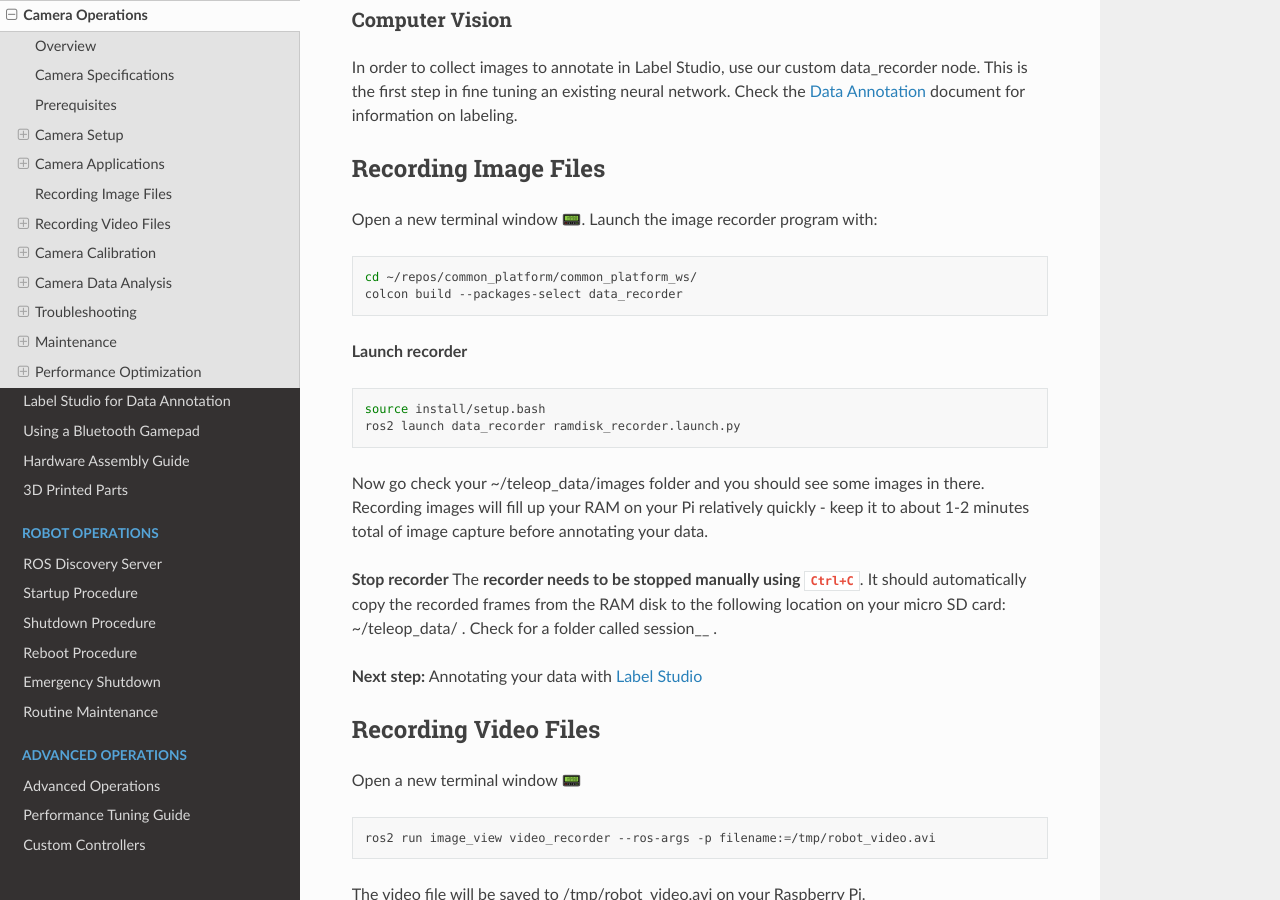
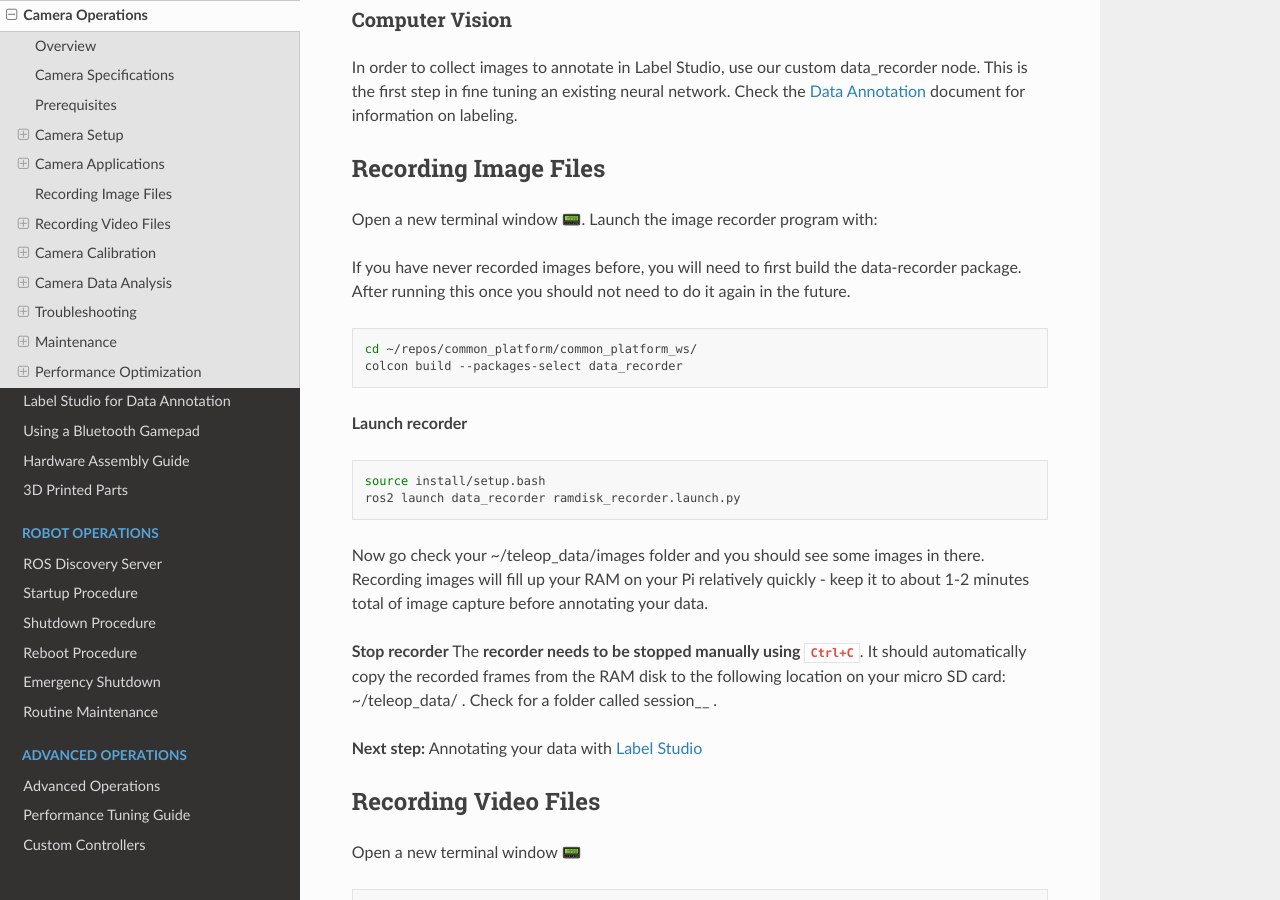
Before and after one commit to RoseCityRobotics/common_platform, a Sphinx documentation site: the page built from docs/source/camera/camera_operations.md, in a window 1280 px wide and 900 px high, scrolled down 2027 px. Built offline with Sphinx 7.4.7 and the Read the Docs theme 3.1.0, drawn with Linux system fonts in a browser that asks for light colours; pages that are not in the unit, such as notebooks, are missing from menus.

Commit message:
instructions

````diff
--- a/docs/source/camera/camera_operations.md
+++ b/docs/source/camera/camera_operations.md
@@ -80,6 +80,7 @@ In order to collect images to annotate in Label Studio, use our custom data_reco
 
 Open a new terminal window 📟. Launch the image recorder program with:
 
+If you have never recorded images before, you will need to first  build the data-recorder package. After running this once you should not need to do it again in the future.
 ```bash
 cd ~/repos/common_platform/common_platform_ws/
 colcon build --packages-select data_recorder
````
